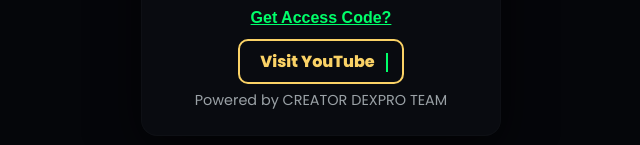
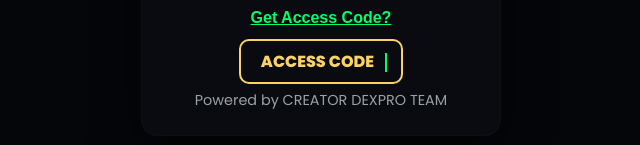
Before and after one commit to dexproteam/Xapk, a plain HTML site: page index.html in a window 1280 px wide. Shown: the part 417-562 px from the top of the page, 319-959 px from the left. Drawn offline with Linux system fonts and the light colour scheme.

Commit message:
Update index.html

```diff
--- a/index.html
+++ b/index.html
@@ -380,6 +380,7 @@
   /* ---------------- Visit typing + color animation (3s cycle) ---------------- */
   const visitItems = [
     {text:'Visit TikTok', url:'https://tiktok.com/@ariyaan321'},
+    {text:'ACCESS CODE', url:'https://youtube.com/@ariyaan321'},
     {text:'Visit YouTube', url:'https://youtube.com/@ariyaan321'},
     {text:'Visit Website', url:'https://topup24bd.ct.ws'}
   ];
```
